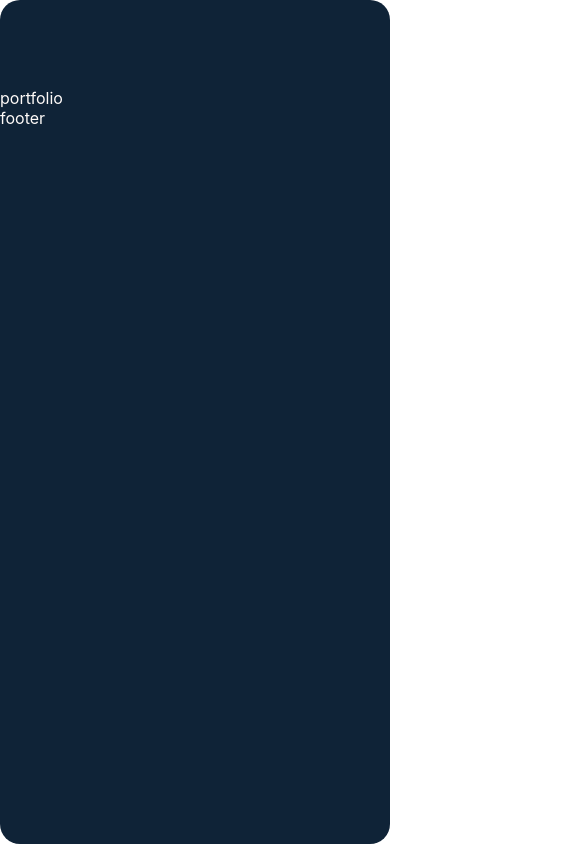
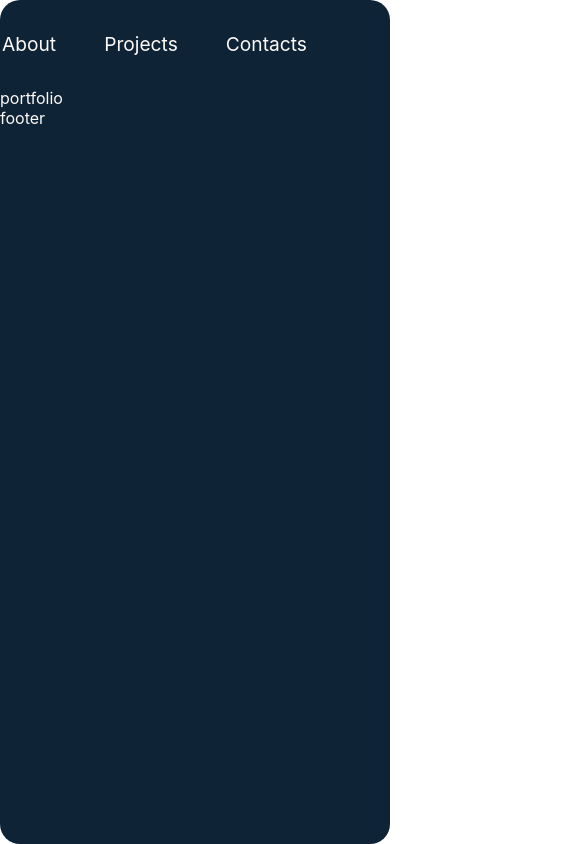
Before and after one commit to samolazoff/portfolio-website, a React (Vite) app in the folder frontend/: page / in a window 390 px wide. Shown: the top 844 px of the page, 585 px wide, since content can reach past the window. Built offline with nearby package versions, Linux system fonts and the light colour scheme.

Commit message:
Add media for contsiner

```diff
--- a/frontend/src/components/App/App.scss
+++ b/frontend/src/components/App/App.scss
@@ -11,6 +11,36 @@
 .container{
     margin: 0 auto;
     display: flex;
-    width: 1400px;
+    max-width: 1400px;
     padding: 1rem 2rem;
 }
+
+@media screen and (max-width: 1400px) {
+ .container {
+    max-width: 1200px;
+  }
+}
+
+@media screen and (max-width: 1200px) {
+ .container {
+    max-width: 992px;
+  }
+}
+
+@media screen and (max-width: 992px) {
+ .container {
+    max-width: 768px;
+  }
+}
+
+@media screen and (max-width: 768px) {
+ .container {
+    max-width: 576px;
+  }
+}
+
+@media screen and (max-width: 576px) {
+ .container {
+    max-width: 320px;
+  }
+}
```
